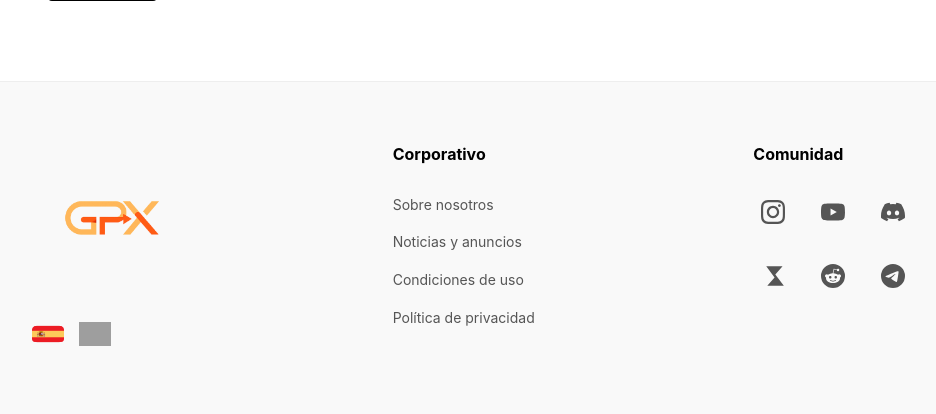
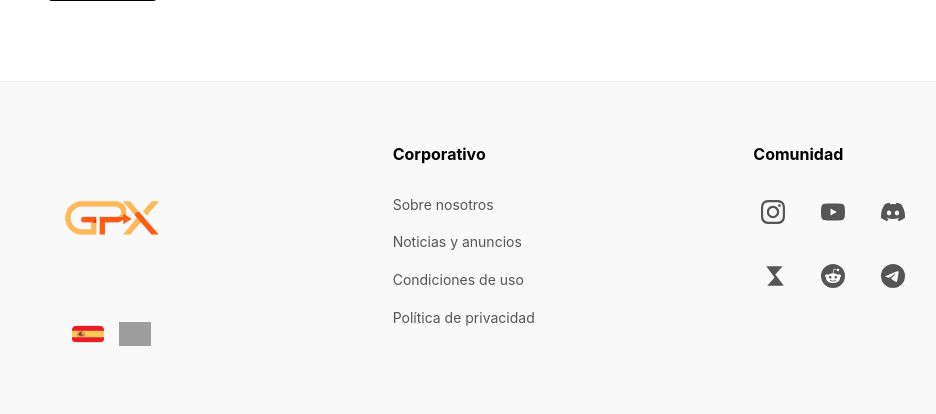
Before and after one commit to alejgalvez/GPX, a Node server app: page /contact in a window 1280 px wide. Shown: the part 827-1241 px from the top of the page, without its empty margins (92-1028 px from the left). Run offline with Node 20, Linux system fonts and the light colour scheme; some libraries are stand-ins or nearby versions; grey boxes are pictures that could not be loaded.

Commit message:
Banderas centradas

```diff
--- a/views/partials/footer.ejs
+++ b/views/partials/footer.ejs
@@ -9,7 +9,7 @@
             <div style="margin-top: 20px;">
                 <!-- Banderas España UK -->
                 <img src="/images/españa.png" alt="Español"
-                    style="width: 32px; height: 24px; margin-right: 10px; cursor:pointer;"
+                    style="width: 32px; height: 24px; margin-right: 10px; margin-left:40px; cursor:pointer;"
                     onclick="changeLanguage('es')" />
 
                 <img src="/images/UK.png" alt="English" style="width: 32px; height: 24px; cursor:pointer;"
```
Also changed, not shown: database/database.db.
